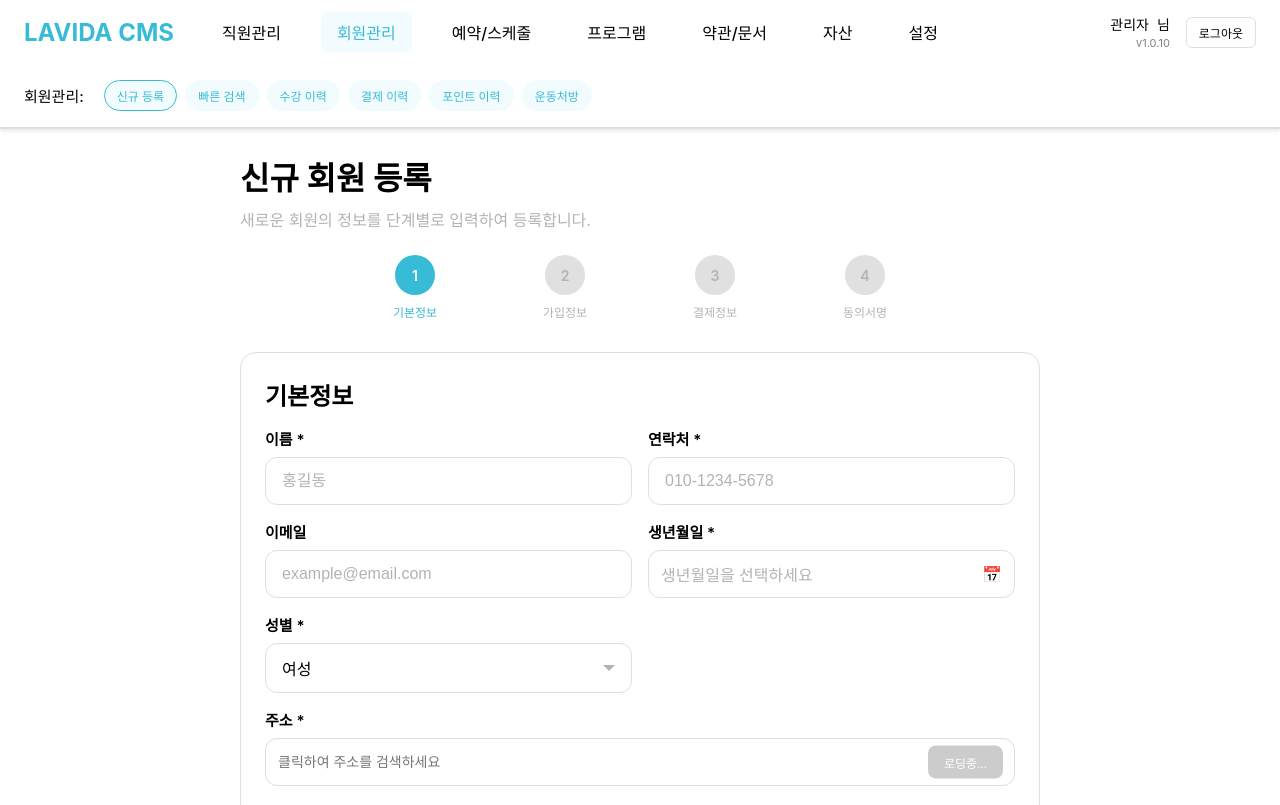
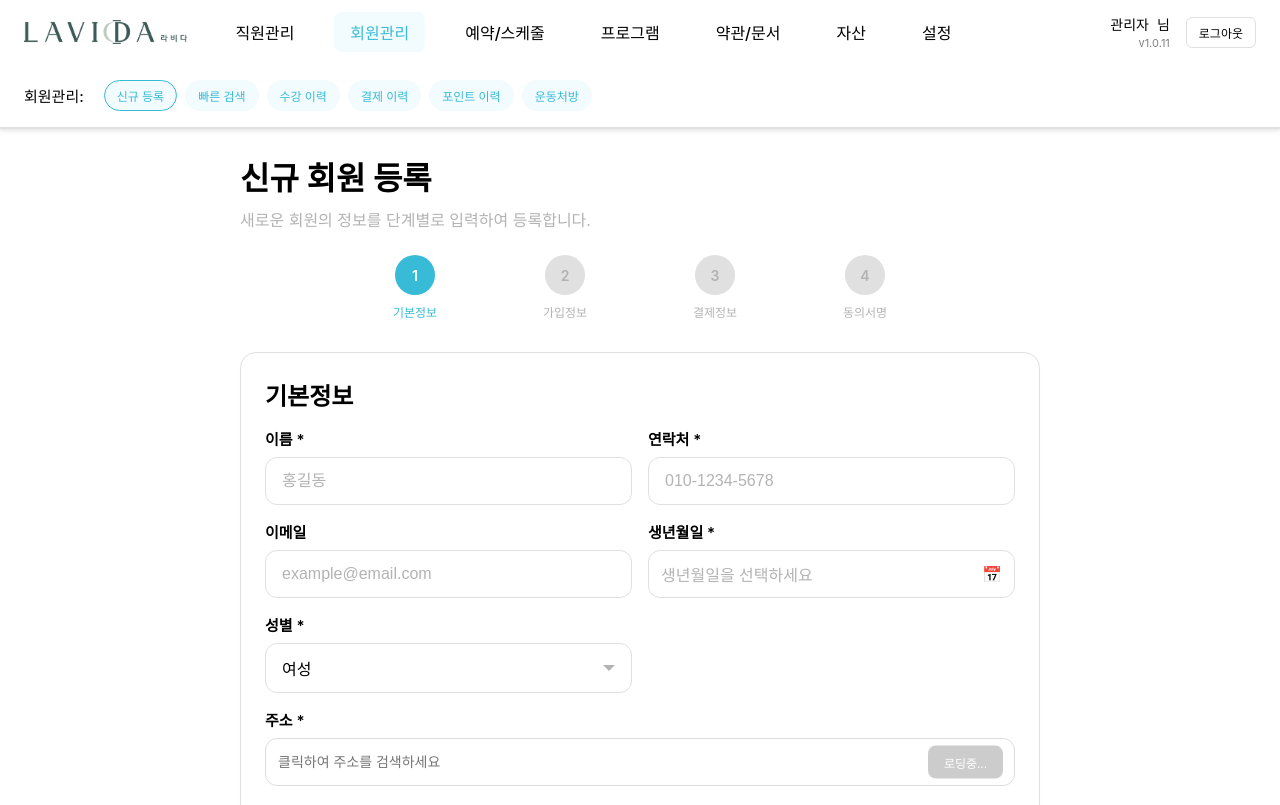
Before and after one commit to Sun-Kwak/lavida_cms, a React (Create React App) app: page /lavida_cms/cms/member/register in a window 1280 px wide. Built offline with nearby package versions, Linux system fonts and the light colour scheme; a web font is replaced by a local one.

Commit message:
feat: Update CMS login page and app bar logo to use logo.png
- Replace default React logo with custom logo.png in CMS login page
- Replace text-based logo with logo.png image in CMS app bar
- Adjust logo sizes for better visual balance
- Login page logo: 200px width
- App bar logo: 24px height

```diff
--- a/src/components/CMSAppBar.tsx
+++ b/src/components/CMSAppBar.tsx
@@ -129,12 +129,9 @@ const LeftSection = styled.div`
   flex-shrink: 0; /* 좌측 섹션이 축소되지 않도록 */
 `;
 
-const Logo = styled.div`
-  display: flex;
-  align-items: center;
-  font-weight: 700;
-  font-size: ${AppTextStyles.title2.fontSize};
-  color: ${AppColors.primary};
+const Logo = styled.img`
+  height: 24px;
+  width: auto;
   cursor: pointer;
   user-select: none;
 `;
@@ -569,11 +566,11 @@ const CMSAppBar: React.FC<CMSAppBarProps> = React.memo(({ currentPath, onMenuCli
       <TopBar>
         <LeftSection>
           <Logo
+            src={`${process.env.PUBLIC_URL}/logo.png`}
+            alt="LAVIDA CMS"
             onClick={handleLogoClick}
             onDoubleClick={handleLogoDoubleClick}
-          >
-            LAVIDA CMS
-          </Logo>
+          />
 
           <MenuSection>
             {menuCategories.map((category: MenuCategoryType) => (
@@ -594,7 +591,7 @@ const CMSAppBar: React.FC<CMSAppBarProps> = React.memo(({ currentPath, onMenuCli
               <UserName>{adminName}</UserName>
               <span>님</span>
             </UserNameSection>
-            <AppVersion>v1.0.10</AppVersion>
+            <AppVersion>v1.0.11</AppVersion>
           </UserInfo>
 
           <LogoutButton onClick={handleLogout}>
--- a/src/pages/CMS/Login/index.tsx
+++ b/src/pages/CMS/Login/index.tsx
@@ -37,7 +37,7 @@ const LogoContainer = styled.div`
 `;
 
 const Logo = styled.img`
-  width: 120px;
+  width: 200px;
   height: auto;
 `;
 
@@ -181,7 +181,7 @@ const CMSLogin: React.FC = () => {
     <Container className="cms-layout">
       <LoginFormContainer>
         <LogoContainer>
-          <Logo src={`${process.env.PUBLIC_URL}/logo192.png`} alt="Lavida Logo" />
+          <Logo src={`${process.env.PUBLIC_URL}/logo.png`} alt="Lavida Logo" />
         </LogoContainer>
 
         <FormTitle>로그인</FormTitle>
```
Also changed, not shown: public/logo.png (added).
